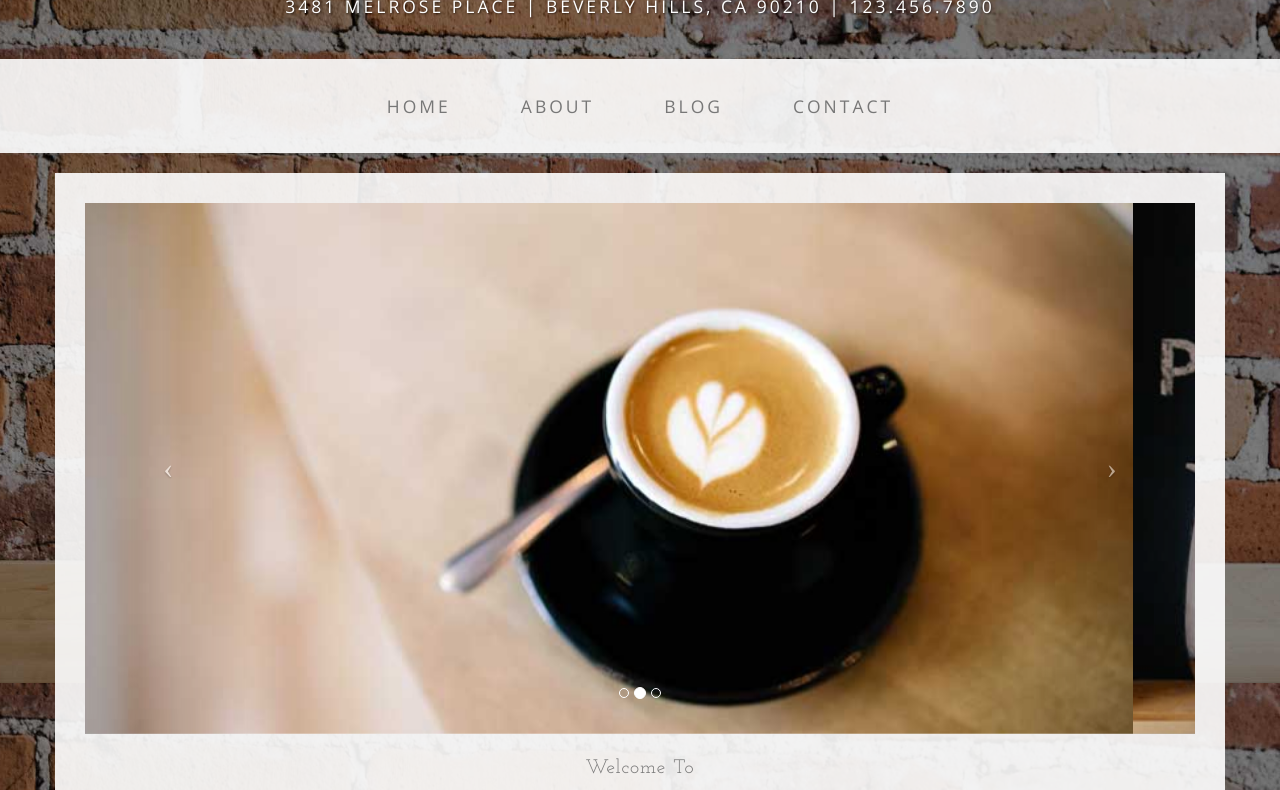
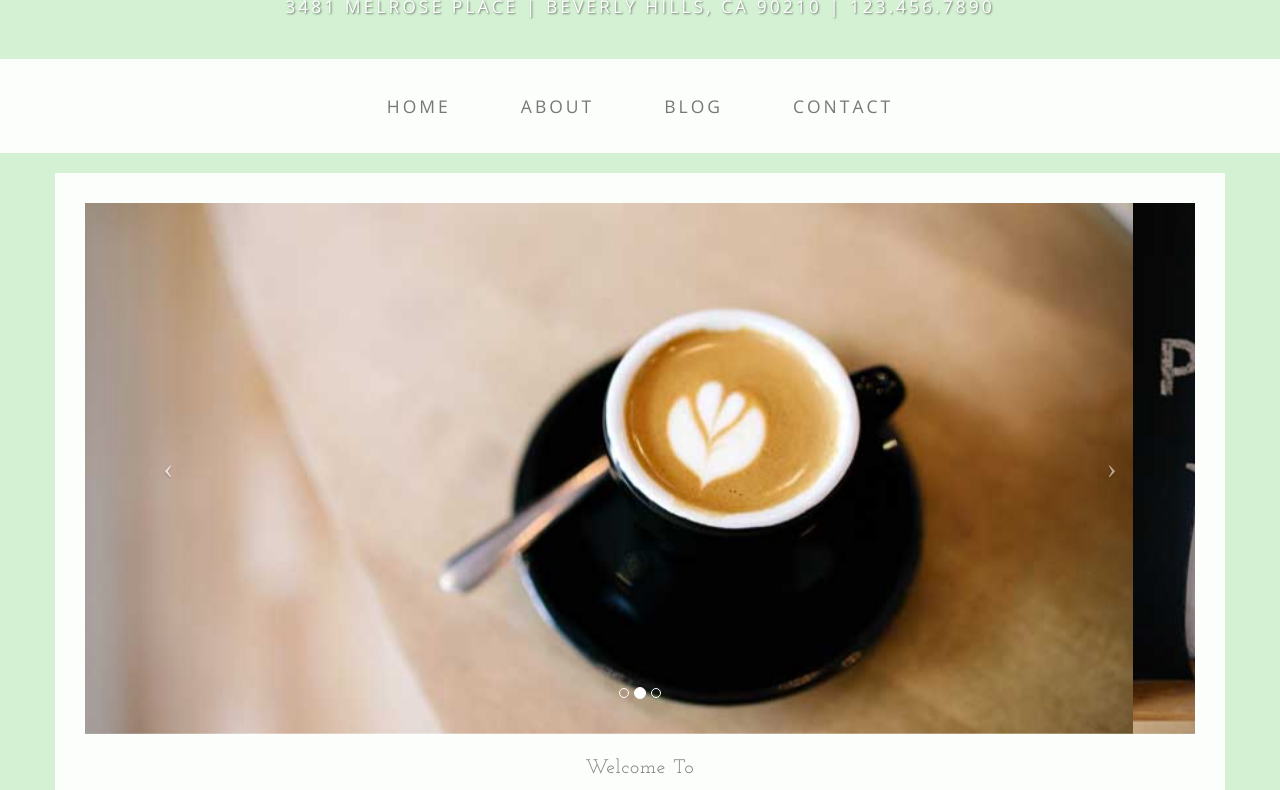
Before and after one commit to ilvstrated/stairwell-cafe, a plain HTML site: page index.html in a window 1280 px wide. Shown: the part 117-907 px from the top of the page. Drawn offline with nearby package versions, Linux system fonts and the light colour scheme.

Commit message:
change bg

```diff
--- a/css/business-casual.css
+++ b/css/business-casual.css
@@ -6,11 +6,7 @@
 
 body {
     font-family: "Open Sans","Helvetica Neue",Helvetica,Arial,sans-serif;
-    background: url('../img/bg.jpg') no-repeat center center fixed;
-    -webkit-background-size: cover;
-    -moz-background-size: cover;
-    background-size: cover;
-    -o-background-size: cover;
+    background-color: #d4f1d3;
 }
 
 h1,
```
